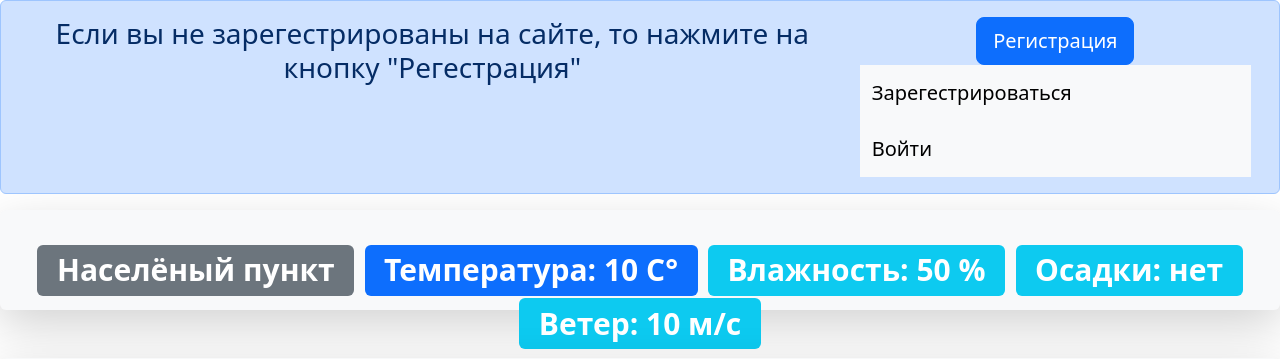
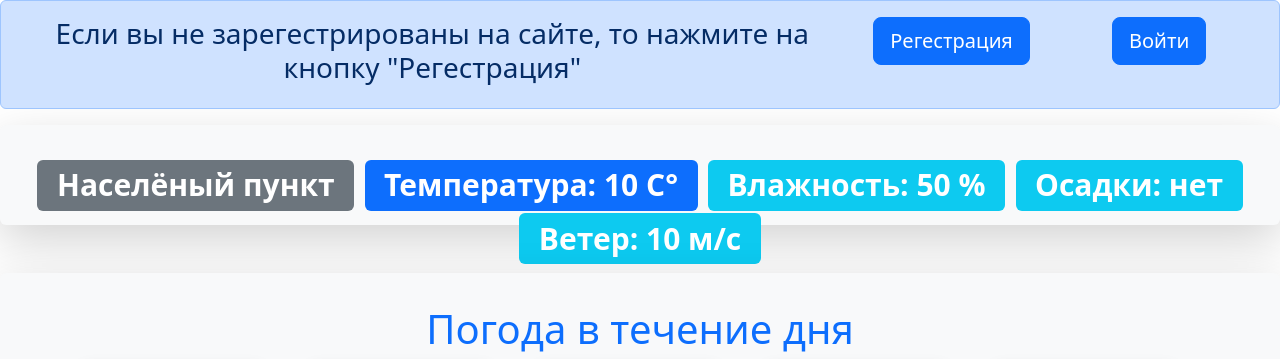
Before and after one commit to Fin666-f/weather-forecast, a Flask app: page / in a window 1280 px wide. Shown: the top 359 px of the page. Run offline with Flask 3, Linux system fonts and the light colour scheme.

Commit message:
Фунтикова(Главная страница 5)

```diff
--- a/templates/index.html
+++ b/templates/index.html
@@ -13,18 +13,11 @@
               <div class="col-8">
                   <h3>Если вы не зарегестрированы на сайте, то нажмите на кнопку "Регестрация"</h3>
               </div>
-              <div class="col-4">
-                  <button type="submit" class="btn btn-primary btn-lg">Регистрация</button>
-                  <nav class="navbar navbar-light bg-light">
-                      <div class="container-fluid">
-                          <a class="navbar-brand" href="/reg_form">Зарегестрироваться</a>
-                      </div>
-                  </nav>
-                  <nav class="navbar navbar-light bg-light">
-                      <div class="container-fluid">
-                          <a class="navbar-brand" href="/log_form">Войти</a>
-                      </div>
-                  </nav>
+              <div class="col-2">
+                  <button type="submit" class="btn btn-primary btn-lg"><a class="navbar-brand" href="/reg_form">Регестрация</a></button>
+              </div>
+              <div class="col-2">
+                  <button type="submit" class="btn btn-primary btn-lg"><a class="navbar-brand" href="/log_form">Войти</a></button>
               </div>
           </div>
      </div>
```
